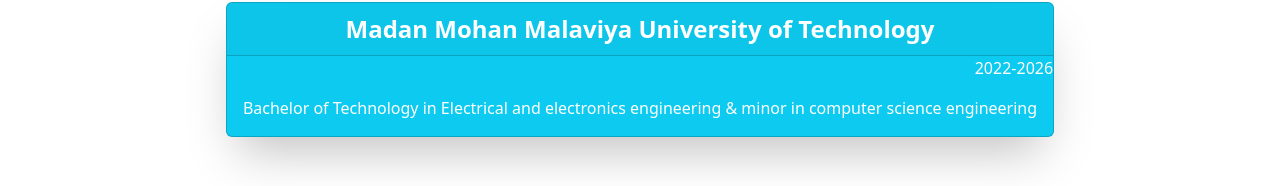
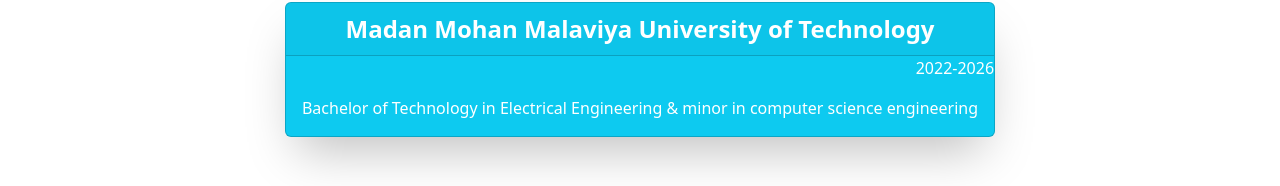
Before and after one commit to NikhilChaubey18/Portfolio-Personal, a React (Vite) app: page /about in a window 1280 px wide. Shown: the part 532-718 px from the top of the page. Built offline with nearby package versions, Linux system fonts and the light colour scheme.

Commit message:
latest commit

```diff
--- a/src/pages/About.tsx
+++ b/src/pages/About.tsx
@@ -36,7 +36,7 @@
   <div className="card text-bg-info text-center mb-3 mt-2 text-white shadow-2xl " >
   <div className="card-header fw-bold fs-4"> Madan Mohan Malaviya University of Technology</div><span className="text-end fw-medium">2022-2026</span>
   <div className="card-body fw-medium">
-    <p className="card-text">Bachelor of Technology in  Electrical and electronics engineering & minor in computer science engineering</p>
+    <p className="card-text">Bachelor of Technology in  Electrical Engineering & minor in computer science engineering</p>
   </div>
 </div>
 </div>
```
